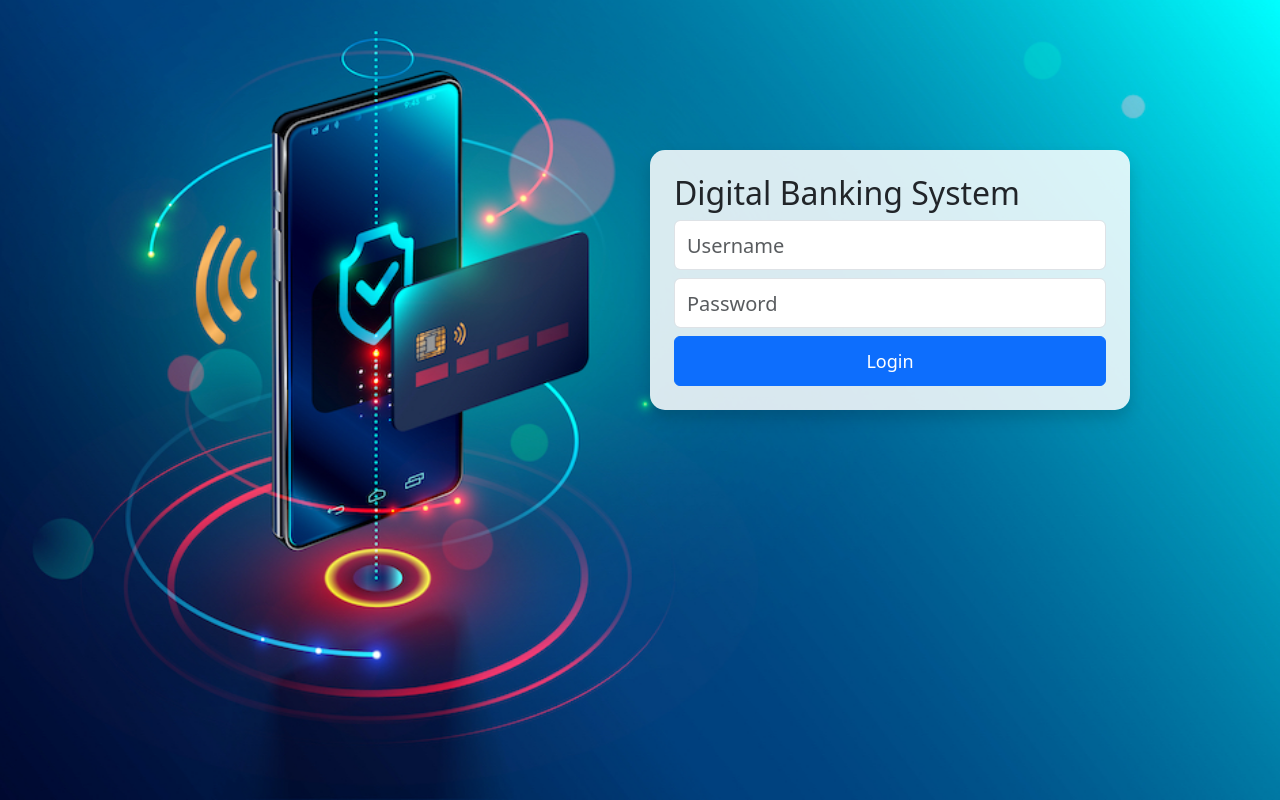
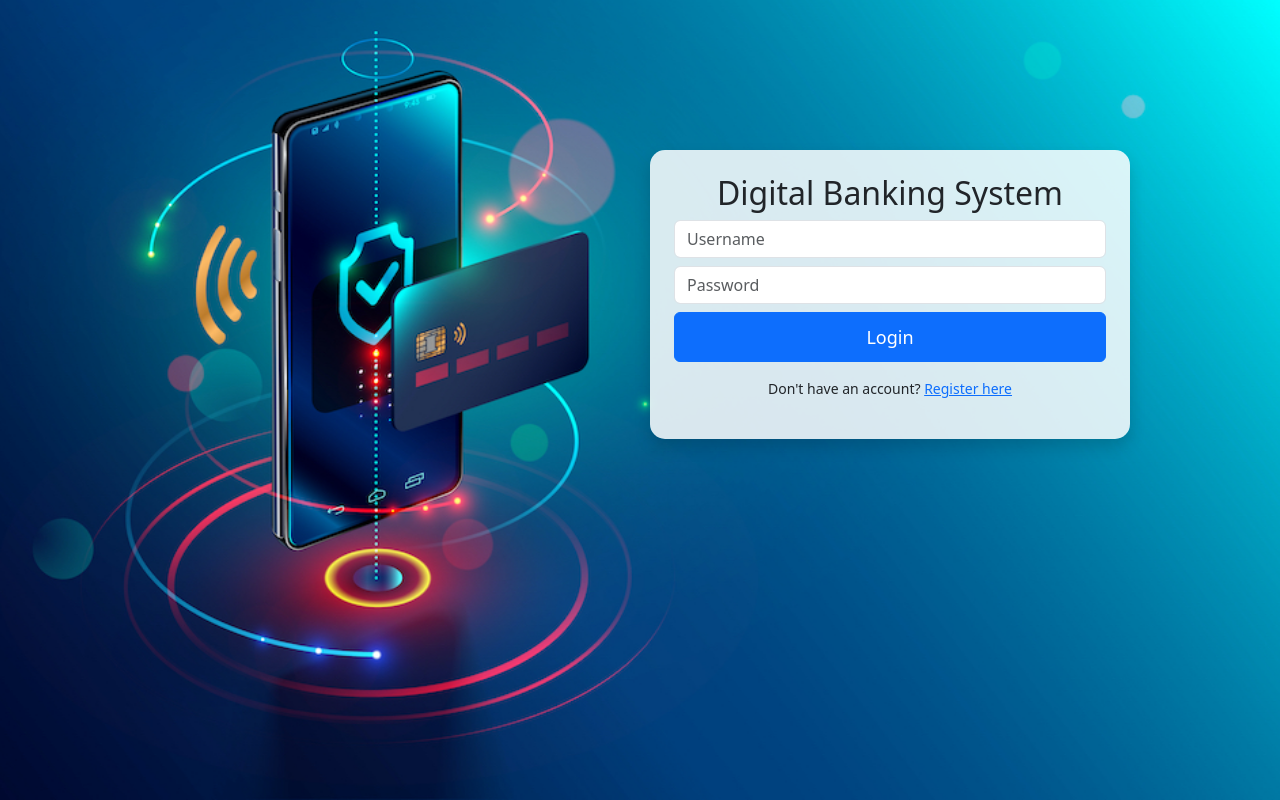
Before and after one commit to CReina22/ELEC0138_Group7, a PHP site: page / in a window 1280 px wide. Run offline with PHP 8.4, Linux system fonts and the light colour scheme.

Commit message:
feat:add login&register

```diff
--- a/front/index.html
+++ b/front/index.html
@@ -7,30 +7,48 @@
     <link rel="stylesheet" href="style.css">
     <title>Digital Banking System</title>
 </head>
-<body>
+
+<body class="with-bg">
     <div class="container">
         <div class="row justify-content-end">
-            <div class="login-box p-4 shadow">
-                <h2 class="text-centre">Digital Banking System</h2>
+            <div class="login-box p-4 shadow" id="auth-box">
+                <h2 class="text-center">Digital Banking System</h2>
 
                 <!-- log in -->
                 <div id="login-section">
                     <input type="text" id="username" class="form-control mb-2" placeholder="Username">
                     <input type="password" id="password" class="form-control mb-2" placeholder="Password">
                     <button class="btn btn-primary w-100" onclick="login()">Login</button>
+
+                    <p class="text-center mt-3 small">
+                        Don't have an account?
+                        <a href="#" onclick="showRegister()">Register here</a>
+                    </p>
                 </div>
 
                 <!-- Register -->
                 <div id="register-section" style="display: none;">
-                    <input type="text" id="username" class="form-control mb-2" placeholder="Username">
-                    <input type="password" id="password" class="form-control mb-2" placeholder="Password">
+                    <input type="text" id="register-username" class="form-control mb-2" placeholder="Username">
+                    <input type="password" id="register-password" class="form-control mb-2" placeholder="Password">
                     <input type="password" id="confirm-password" class="form-control mb-2" placeholder="Confirm Password">
-                    <button class="btn btn-primary w-100" onclick="register()">Register</button
+                    <button class="btn btn-primary w-100" onclick="register()">Register</button>
 
+                    <p class="text-center mt-3 small">
+                        Already have an account?
+                        <a href="#" onclick="showLogin()">Back to Login</a>
+                    </p>
+                </div>
             </div>
+
+            <!-- main page after login -->
+            <div id="dashboard-section" class="container-fluid p-5" style="display: none;">
+                <h2 class="text-center">Welcome, <span id="user-display"></span>!</h2>
+                <p class="mt-3">Account Balance: £<span id="balance">1000</span></p>
+                <button class="btn btn-secondary w-100 mt-3" onclick="logout()">Log Out</button>
+            </div>
+
         </div>
     </div>
-
     <script src="script.js"></script>
 </body>
 </html>
--- /dev/null
+++ b/front/script.js
@@ -0,0 +1,79 @@
+// dislpay login or register section
+function showRegister() {
+    document.getElementById('login-section').style.display = 'none';
+    document.getElementById('register-section').style.display = 'block';
+    document.getElementById('dashboard-section').style.display = 'none';
+
+    // clear input fields
+    document.getElementById('register-username').value = '';
+    document.getElementById('register-password').value = '';
+    document.getElementById('confirm-password').value = '';
+}
+
+// display login, ignore register section
+function showLogin() {
+    document.getElementById('register-section').style.display = 'none';
+    document.getElementById('login-section').style.display = 'block';
+    document.getElementById('dashboard-section').style.display = 'none';
+    // clear input fields
+    document.getElementById('username').value = '';
+    document.getElementById('password').value = '';
+}
+
+// login button click
+function login() {
+    const username = document.getElementById('username').value;
+    const password = document.getElementById('password').value;
+
+    if (username && password) {
+
+        document.getElementById('auth-box').style.display = 'none';
+        //document.getElementById('login-section').style.display = 'none';
+        //document.getElementById('register-section').style.display = 'none';
+        document.getElementById('dashboard-section').style.display = 'block';
+
+        // change background
+        document.body.classList.remove('with-bg');
+        document.body.classList.add('no-bg');
+
+        // display username
+        document.getElementById('user-display').innerText = username;
+
+        // display balance
+        document.getElementById('balance').innerText = '1000.00';
+    } else {
+        alert("Please enter username and password");
+    }
+
+}
+
+// register button click
+function register() {
+    const username = document.getElementById('register-username').value;
+    const password = document.getElementById('register-password').value;
+    const confirmPassword = document.getElementById('confirm-password').value;
+
+    if (!username || !password || !confirmPassword) {
+        alert("Please fill in all fields.");
+        return;
+    }
+
+    if (password !== confirmPassword) {
+        alert("Passwords do not match!");
+        return;
+    }
+
+    alert("Registration successful! Please log in.");
+    showLogin();
+}
+
+function logout() {
+    document.getElementById('dashboard-section').style.display = 'none';
+    document.getElementById('auth-box').style.display = 'block';
+
+    // change background
+    document.body.classList.remove('no-bg');
+    document.body.classList.add('with-bg');
+    showLogin();
+    //document.getElementById('dashboard-section').style.display = 'none';
+}
--- a/front/style.css
+++ b/front/style.css
@@ -1,13 +1,22 @@
-/*Background Picture*/
-html, body {
+
+/* default page with bg */
+body.with-bg {
+    background: url('./images/bg.jpg') no-repeat center center fixed;
+    background-size: cover;
     height: 100%;
     margin: 0;
     padding: 0;
-    background: url('./images/bg.jpg') no-repeat center center fixed;
-    background-size: cover;
 }
 
-/* login box */
+/* dashboard page */
+body.no-bg {
+    background: white;
+    height: 100%;
+    margin: 0;
+    padding: 0;
+}
+
+/* login/register/dashboard box  */
 .login-box {
     background-color: rgba(255, 255, 255, 0.85);
     border-radius: 15px;
@@ -18,11 +27,7 @@ html, body {
 }
 
 
-.login-box input {
-    height: 50px;
-    font-size: 20px;
-}
-
+/* button */
 .login-box button {
     height: 50px;
     font-size: 18px;
```
